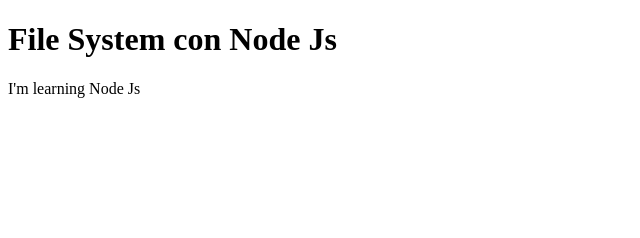
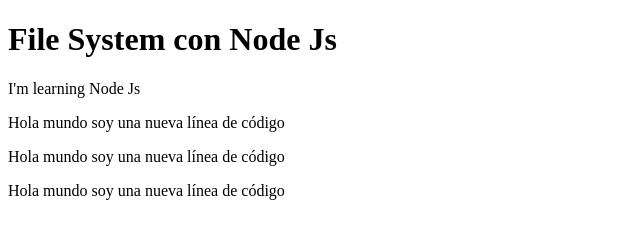
Before and after one commit to Acorales-hub/node_javascript_estudiantes, a website: page fileSystem.html in a window 1280 px wide. Shown: the whole page, without its empty margins (0-640 px from the left). Drawn offline with Linux system fonts and the light colour scheme.

Commit message:
Archivo fileSystem.html modificado según código fileSystem.js

```diff
--- a/fileSystem.html
+++ b/fileSystem.html
@@ -6,5 +6,4 @@
     <body>
         <h1>File System con Node Js</h1>
         <p>I'm learning Node Js</p>
-    </body>
-</html>
+    <p>Hola mundo soy una nueva línea de código</p><p>Hola mundo soy una nueva línea de código</p><p>Hola mundo soy una nueva línea de código</p>
```
